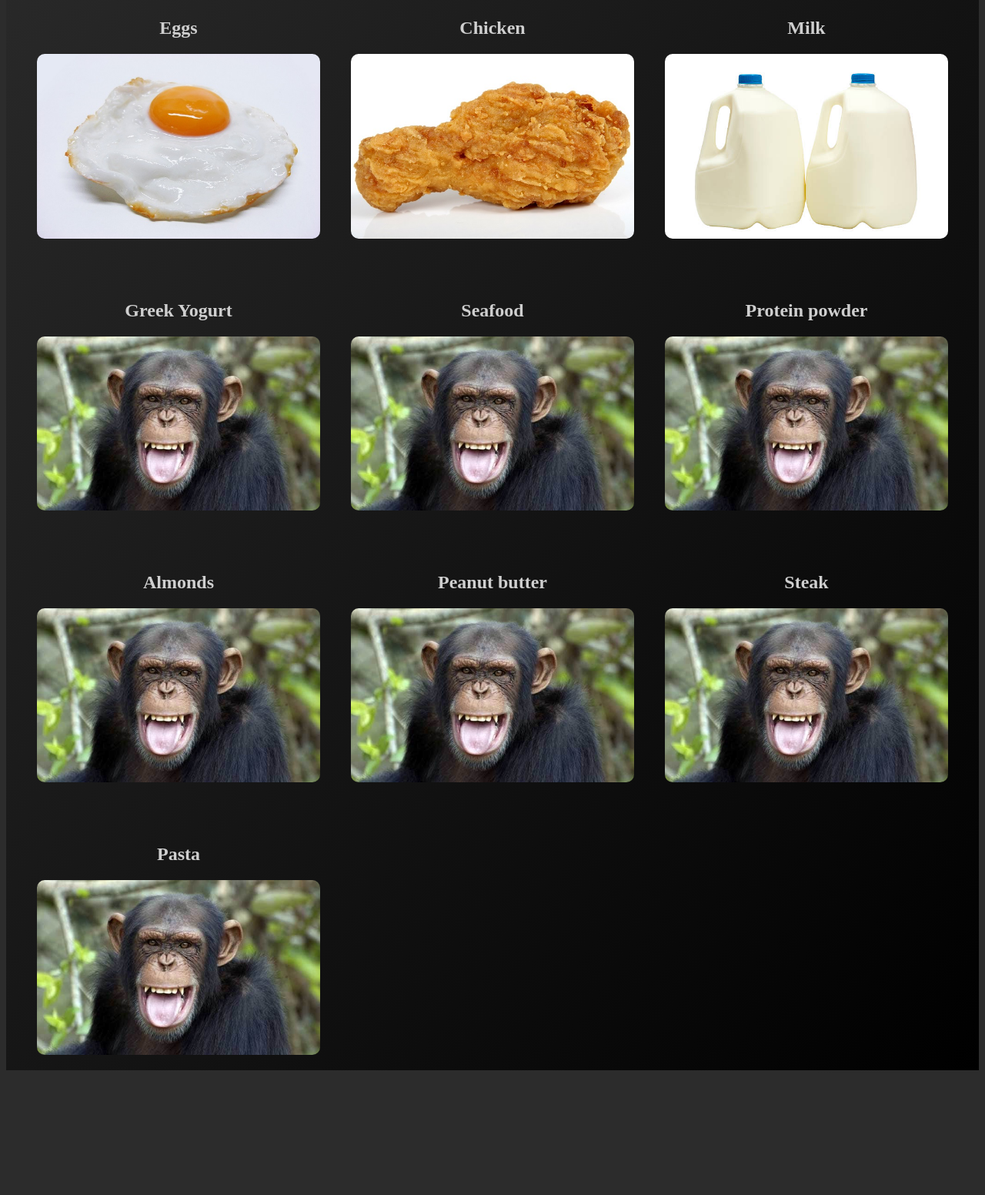
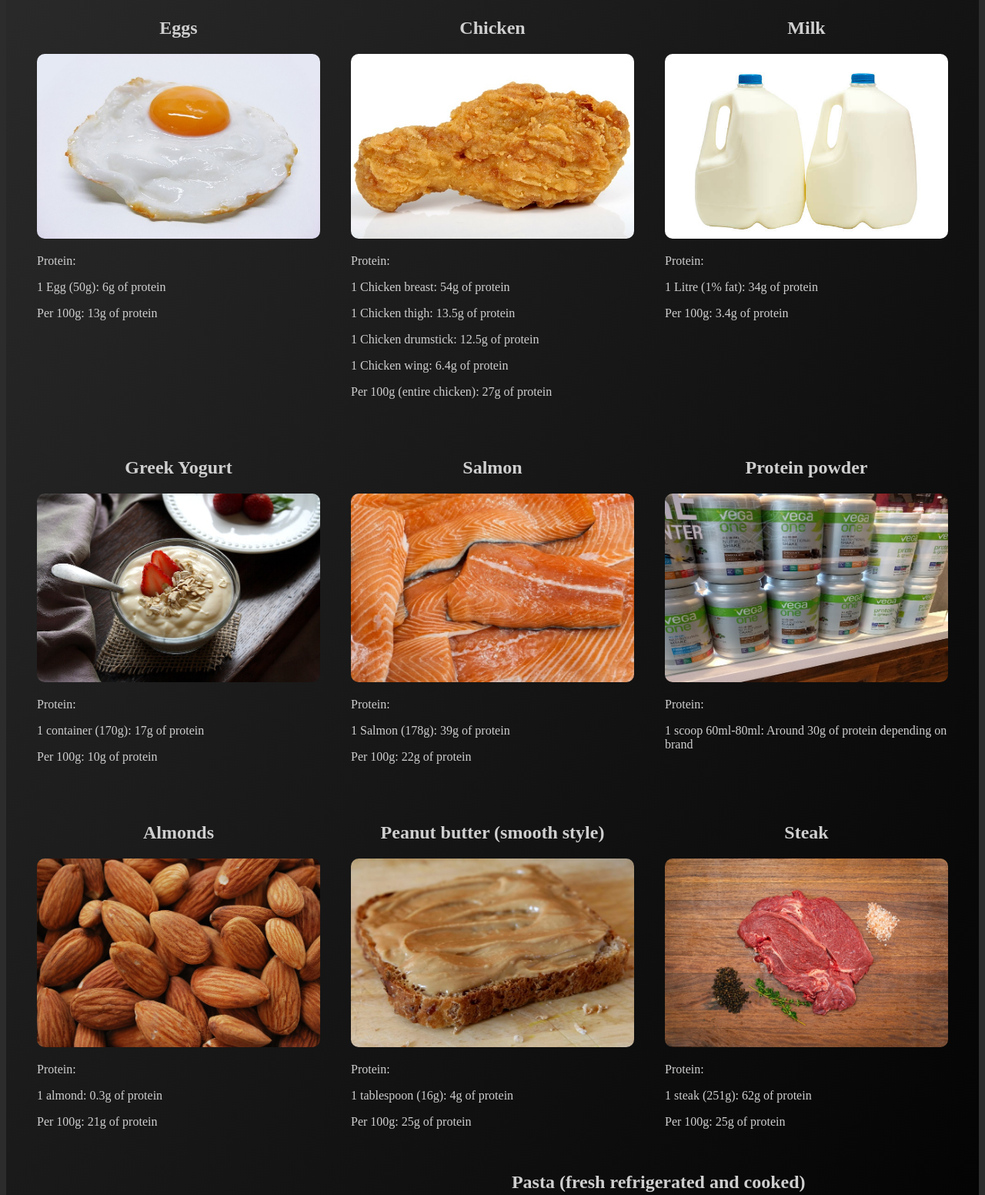
Before and after one commit to Brylieross/MyWebsite, a plain HTML site: page index.html in a window 1280 px wide. Shown: the part 270-1822 px from the top of the page at 77% size. Before the commit the page ends 1700 px from the top, so only its background shows below. Drawn offline with Linux system fonts and the light colour scheme.

Commit message:
Added info for all of the sources

```diff
--- a/index.html
+++ b/index.html
@@ -16,60 +16,83 @@
         <div>
             <h2>Eggs</h2>
             <img src="images/Egg.jpg" alt="Egg" class="rounded-image">
-            <p></p>
+            <p>Protein:</p>
+            <p>1 Egg (50g): 6g of protein</p>
+            <p>Per 100g: 13g of protein</p>
         </div>
         <div>
             <h2>Chicken</h2>
             <img src="images/Chicken.jpg" alt="Chicken" class="rounded-image">
-            <p></p>
+            <p>Protein:</p>
+            <p>1 Chicken breast: 54g of protein</p>
+            <p>1 Chicken thigh: 13.5g of protein</p>
+            <p>1 Chicken drumstick: 12.5g of protein</p>
+            <p>1 Chicken wing: 6.4g of protein</p>
+            <p>Per 100g (entire chicken): 27g of protein</p>
         </div>
         <div>
             <h2>Milk</h2>
             <img src="images/Milk.jpg" alt="Milk" class="rounded-image">
-            <p></p>
+            <p>Protein:</p>
+            <p>1 Litre (1% fat): 34g of protein</p>
+            <p>Per 100g: 3.4g of protein</p>
         </div>
     </div>
+
     <div class = "container">
         <div>
             <h2>Greek Yogurt</h2>
-            <img src="images/Ryan.jpg" alt="Placeholder" class="rounded-image">
-            <p></p>
+            <img src="images/GreekYogurt.jpg" alt="GreekYogurt" class="rounded-image">
+            <p>Protein:</p>
+            <p>1 container (170g): 17g of protein</p>
+            <p>Per 100g: 10g of protein</p>
         </div>
         <div>
-            <h2>Seafood</h2>
-            <img src="images/Ryan.jpg" alt="Placeholder" class="rounded-image">
-            <p></p>
+            <h2>Salmon</h2>
+            <img src="images/Fish.jpg" alt="Fish" class="rounded-image">
+            <p>Protein:</p>
+            <p>1 Salmon (178g): 39g of protein</p>
+            <p>Per 100g: 22g of protein</p>
         </div>
         <div>
             <h2>Protein powder</h2>
-            <img src="images/Ryan.jpg" alt="Placeholder" class="rounded-image">
-            <p></p>
+            <img src="images/ProteinPowder.jpg" alt="ProteinPowder" class="rounded-image">
+            <p>Protein:</p>
+            <p>1 scoop 60ml-80ml: Around 30g of protein depending on brand</p>
         </div>
     </div>
 
     <div class = "container">
         <div>
             <h2>Almonds</h2>
-            <img src="images/Ryan.jpg" alt="Placeholder" class="rounded-image">
-            <p></p>
+            <img src="images/Almonds.jpg" alt="Almonds" class="rounded-image">
+            <p>Protein:</p>
+            <p>1 almond: 0.3g of protein</p>
+            <p>Per 100g: 21g of protein</p>
         </div>
         <div>
-            <h2>Peanut butter</h2>
-            <img src="images/Ryan.jpg" alt="Placeholder" class="rounded-image">
-            <p></p>
+            <h2>Peanut butter (smooth style)</h2>
+            <img src="images/PeanutButter.jpg" alt="PeanutButter" class="rounded-image">
+            <p>Protein:</p>
+            <p>1 tablespoon (16g): 4g of protein</p>
+            <p>Per 100g: 25g of protein</p>
         </div>
         <div>
             <h2>Steak</h2>
-            <img src="images/Ryan.jpg" alt="Placeholder" class="rounded-image">
-            <p></p>
+            <img src="images/Steak.jpg" alt="Steak" class="rounded-image">
+            <p>Protein:</p>
+            <p>1 steak (251g): 62g of protein</p>
+            <p>Per 100g: 25g of protein</p>
         </div>
     </div>
 
-    <div class = "container">
+    <div class = "bottom_image">
         <div>
-            <h2>Pasta</h2>
-            <img src="images/Ryan.jpg" alt="Placeholder" class="rounded-image">
-            <p></p>
+            <h2>Pasta (fresh refrigerated and cooked)</h2>
+            <img src="images/Pasta.jpg" alt="Pasta" class="rounded-image">
+            <p>Protein:</p>
+            <p>2 oz (57g): 2.9g of protein</p>
+            <p>Per 100g: 5g of protein</p>
         </div>
     </div>
 </body>
--- a/styles/style.css
+++ b/styles/style.css
@@ -23,6 +23,11 @@ img{
     gap: 40px;
     margin: 40px;
 }
+.bottom_image{
+    margin: 40px;
+    width: 30.5%;
+    padding-left: 615px;
+}
 
 .rounded-image{
     border-radius: 10px;
@@ -43,3 +48,7 @@ h2{
 h2{
     text-align:center
 }
+
+p{
+    color: #cfcfcf;
+}
```
Also changed, not shown: images/Almonds.jpg (added), images/Fish.jpg (added), images/GreekYogurt.jpg (added), images/Pasta.jpg (added), images/PeanutButter.jpg (added), images/ProteinPowder.jpg (added), images/Steak.jpg (added).
